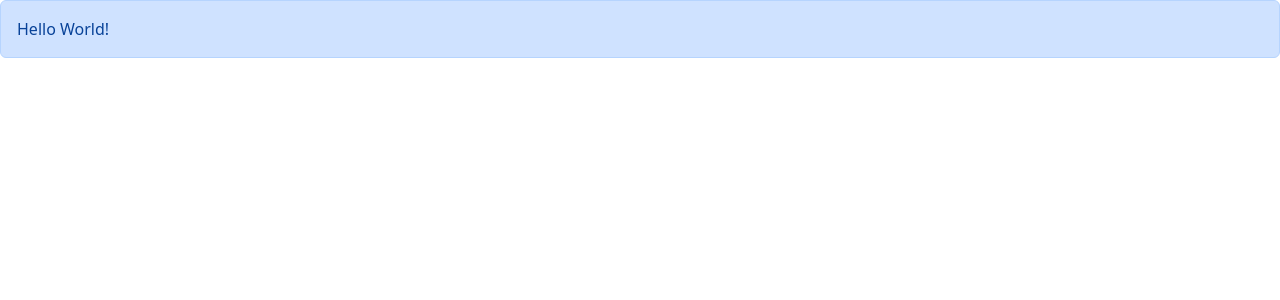
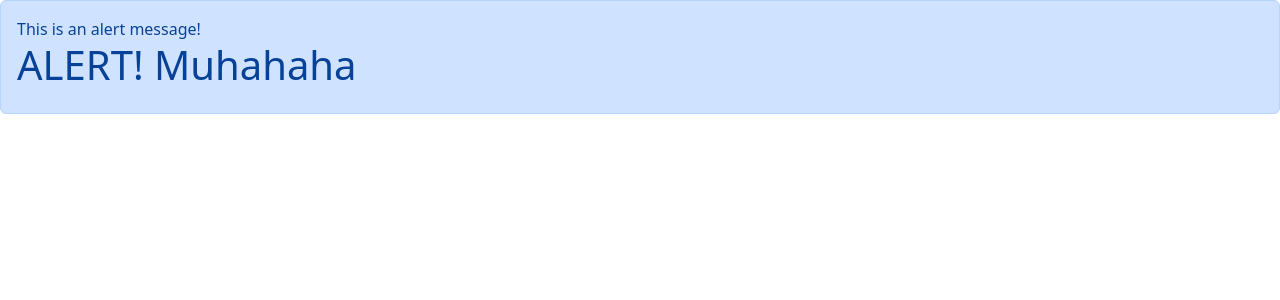
Before and after one commit to SalsabilaZaman/react-practice-project, a React (Vite) app: page / in a window 1280 px wide. Shown: the top 300 px of the page. Built offline with nearby package versions, Linux system fonts and the light colour scheme.

Commit message:
html content inside children props

```diff
--- a/src/App.tsx
+++ b/src/App.tsx
@@ -5,7 +5,7 @@ import Alert from "./components/Alert";
 function App() {
   return (
     <div>
-      <Alert message="Hello World!" />
+      <Alert>This is an alert message!<h1>ALERT! Muhahaha</h1></Alert>
     </div>
   );
 }
--- a/src/components/Alert.tsx
+++ b/src/components/Alert.tsx
@@ -1,11 +1,11 @@
-import React from "react";
+import React, { ReactNode } from "react";
 
 interface AlertProps {
-  message: string;
+  children: ReactNode;
 }
 
-const Alert = ({ message }: AlertProps) => {
-  return <div className="alert alert-primary">{message}</div>;
+const Alert = ({ children }: AlertProps) => {
+  return <div className="alert alert-primary">{children}</div>;
 };
 
 export default Alert;
```
